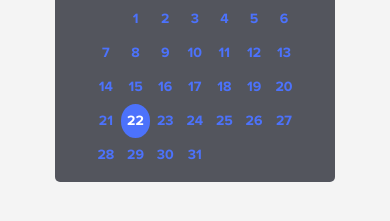
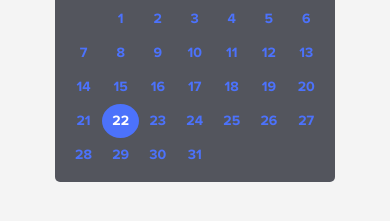
Before and after one commit to d3byte/calday-markup, a plain HTML site: page index.html in a window 390 px wide. Shown: the part 605-826 px from the top of the page. Drawn offline with Linux system fonts and the light colour scheme; files whose address does not match are found by name.

Commit message:
Адаптивность календаря

```diff
--- a/css/index.sass
+++ b/css/index.sass
@@ -13,7 +13,7 @@ body
   font-family: 'ProximaNova-Extrabld', sans-serif
   text-transform: uppercase
   font-size: 12px
-  // padding-bottom: 20px
+  padding-bottom: 20px
 
 .wrapper
   overflow: hidden
@@ -183,7 +183,7 @@ section.main
           font-family: 'ProximaNova-Bold', sans-serif
           font-size: 14px
           text-align: center
-          padding: 5px 0
+          padding: 4px 0
           border: none
           color: $blue
           &:hover
--- a/css/media.css
+++ b/css/media.css
@@ -1,6 +1,12 @@
 @media (min-width: 1400px) {
     .grid {
         max-width: 1500px;
+    }
+}
+
+@media (max-width: 926px) {
+    .right-column .calendar .table table {
+        width: 100%;
     }
 }
 
@@ -64,6 +70,11 @@
 @media (max-width: 700px) {
     .left ul {
         display: none;
+    }
+
+    .right-column .calendar .table table td {
+        font-size: 12px;
+        padding: 1px 0;
     }
 }
 
@@ -135,11 +146,21 @@
     body {
         padding-bottom: 40px;
     }
+
+    .right-column .calendar .table table td {
+        font-size: 14px;
+        padding: 10px 0;
+    }
 }
 
 @media (max-width: 420px) {
     .right .user {
         display: none;
+    }
+
+    .right-column .calendar .table table td {
+        font-size: 14px;
+        padding: 5px 0;
     }
 }
 
@@ -169,4 +190,9 @@
         font-size: 50px;
         margin: 0 0 -30px 0
     }
+
+    .right-column .calendar .table table td {
+        font-size: 12px;
+        padding: 2px 0;
+    }
 }
```
Also changed, not shown: css/index.css, 1 other file.
